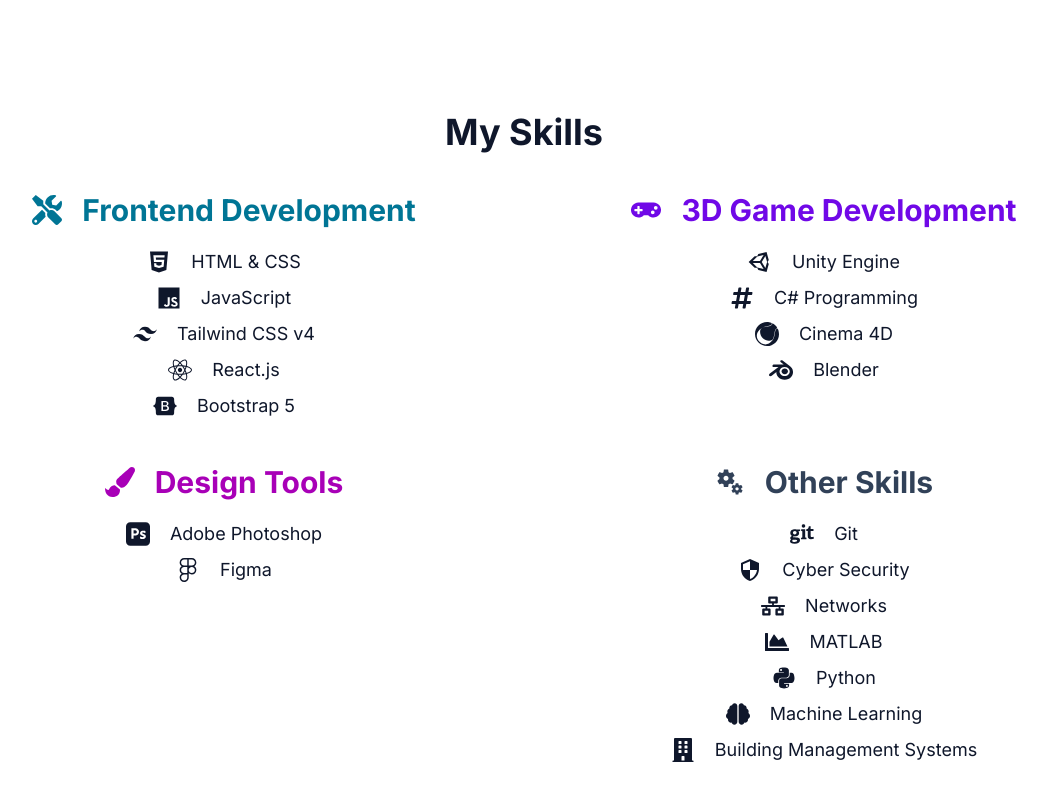
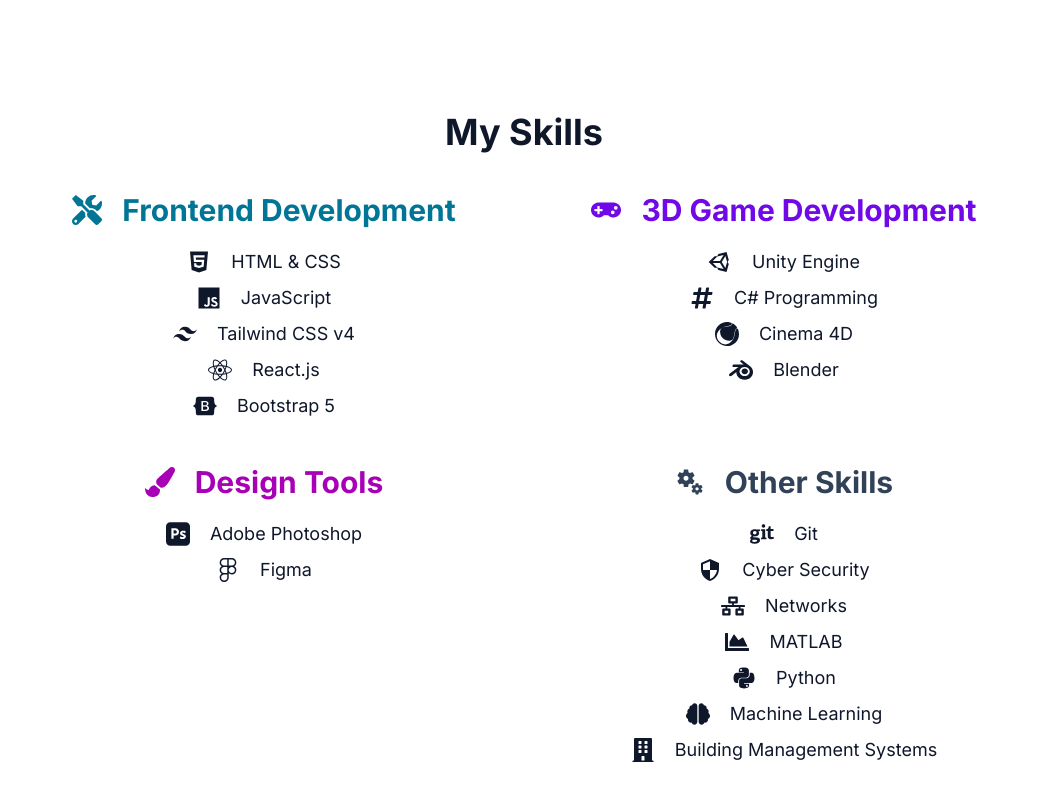
Before and after one commit to berryboiii09/ahmed-portfolio, a React (Vite) app: page / in a window 1280 px wide. Shown: the part 1648-2448 px from the top of the page, without its empty margins (116-1163 px from the left). Built offline with nearby package versions, Linux system fonts and the light colour scheme.

Commit message:
Update Home.jsx

```diff
--- a/src/pages/Home.jsx
+++ b/src/pages/Home.jsx
@@ -97,7 +97,7 @@
             {/* Skills */}
             <Section id="skills" title="My Skills" textcolor="text-slate-900 dark:text-white" maxWidth="1000px"
                      bgcolor="bg-white dark:bg-slate-950">
-                <div className="grid grid-cols-1 md:grid-cols-2 pt-10 gap-x-50 gap-y-10">
+                <div className="grid grid-cols-1 md:grid-cols-2 pt-10 gap-x-10 gap-y-10">
 
                     {/* Frontend */}
                     <div>
```
